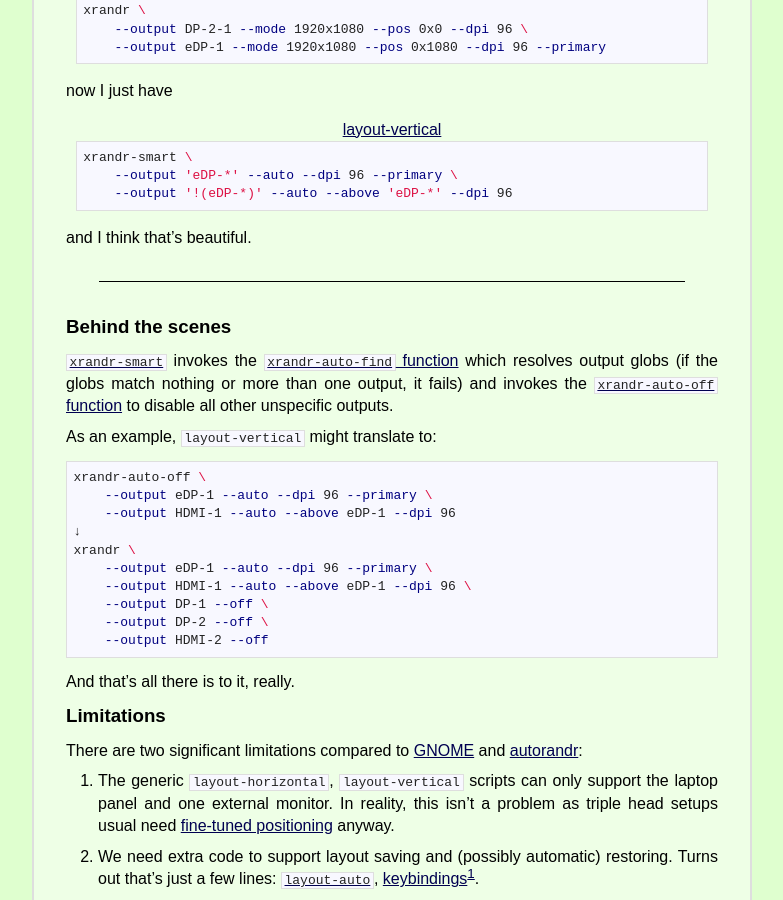
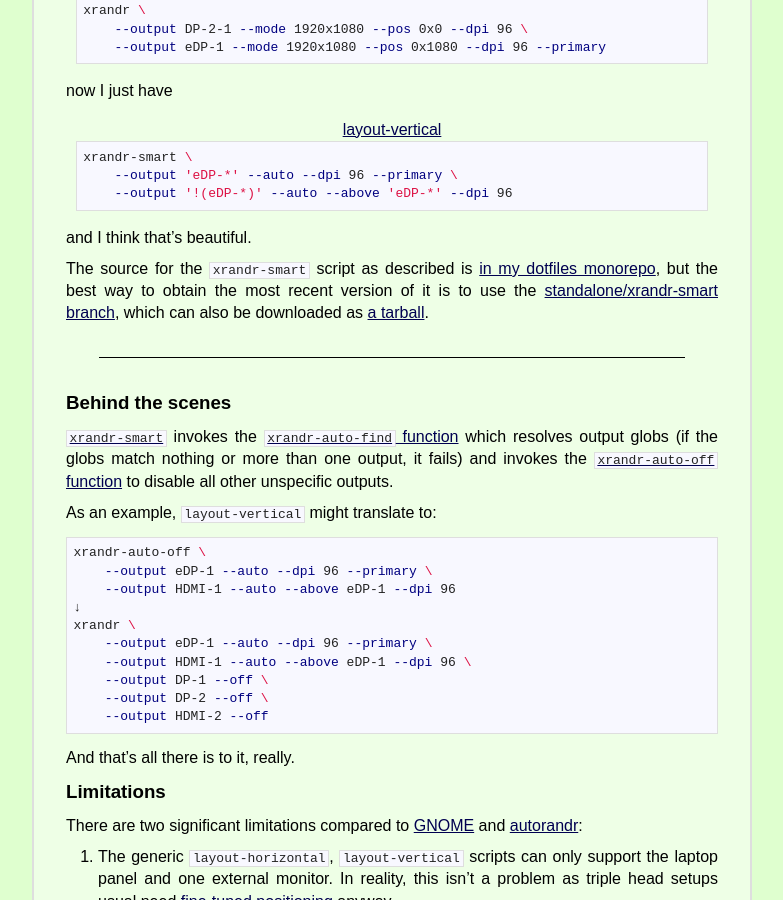
Before and after one commit to liskin/work.lisk.in, a Jekyll site: the page built from _posts/2020-10-11-xrandr-ux.md, in a window 1280 px wide and 900 px high, scrolled down 1348 px. Shown: the whole window, without its empty margins (248-1031 px from the left). Built offline with Jekyll 4.4.1, drawn with Linux system fonts in a browser that asks for light colours.

Commit message:
xrandr-ux: Update for standalone xrandr-smart branch/tarball

```diff
--- a/_posts/2020-10-11-xrandr-ux.md
+++ b/_posts/2020-10-11-xrandr-ux.md
@@ -109,6 +109,14 @@ xrandr-smart \
 
 and I think that's beautiful.
 
+The source for the `xrandr-smart` script as described is [in my dotfiles
+monorepo](https://github.com/liskin/dotfiles/blob/7a713c40892da5ed3eed162ad271ff5f90f76e9c/bin/xrandr-smart),
+but the best way to obtain the most recent version of it is to use the
+[standalone/xrandr-smart
+branch](https://github.com/liskin/dotfiles/tree/standalone/xrandr-smart),
+which can also be downloaded as [a
+tarball](https://github.com/liskin/dotfiles/archive/standalone/xrandr-smart.tar.gz).
+
 ---
 
 ### Behind the scenes
```
